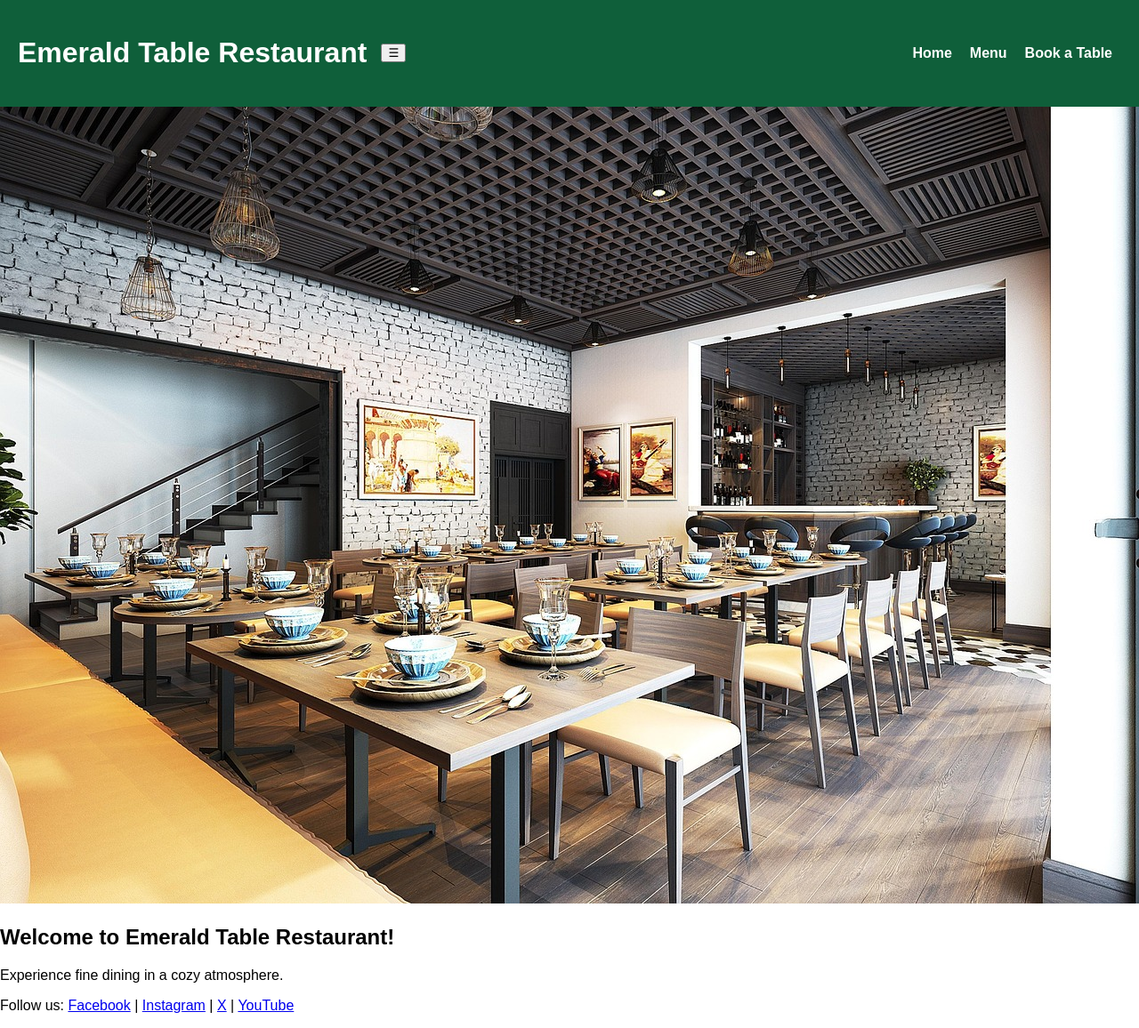
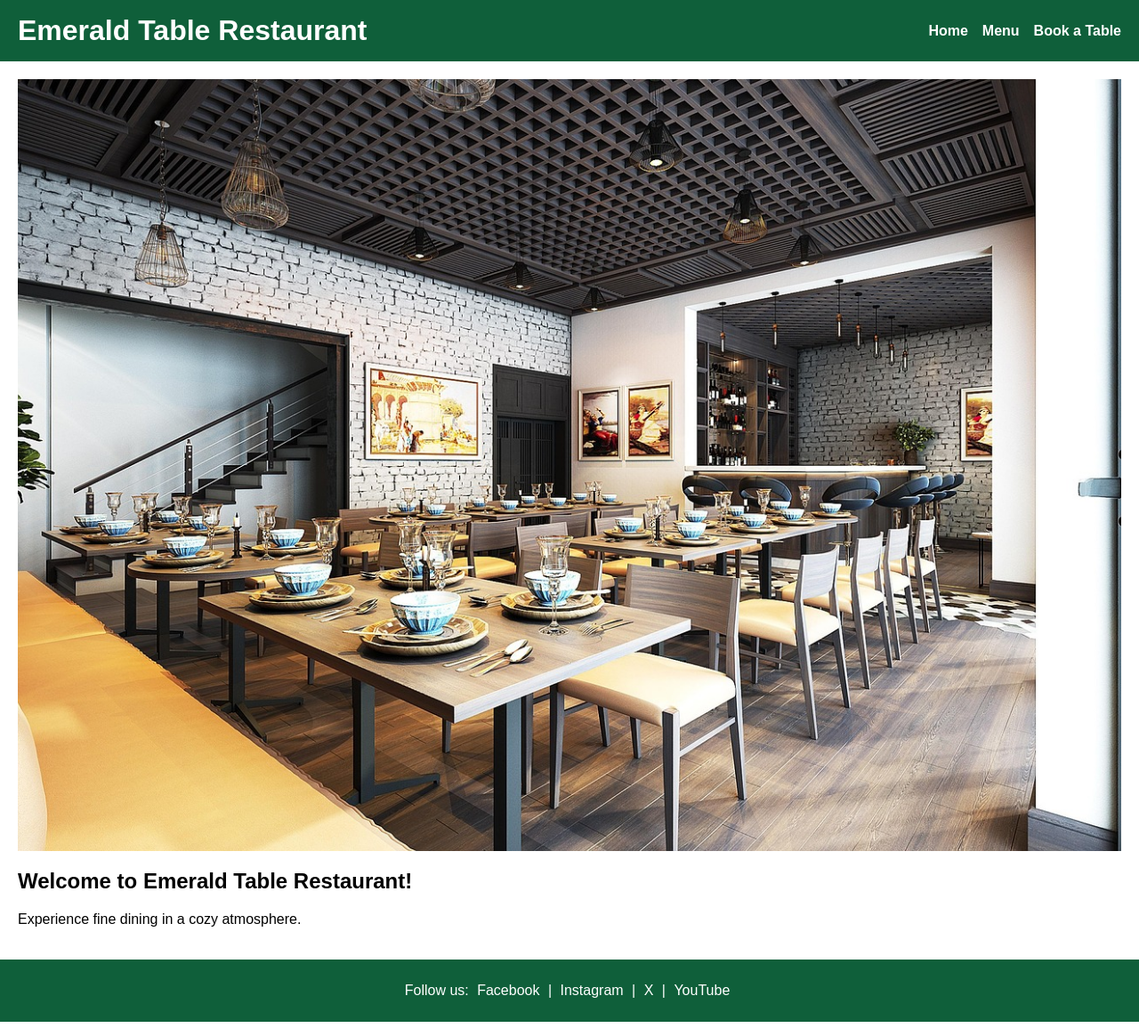
Before and after one commit to darrio-dk/emerald_table_restaurant, a Django app: page / in a window 1280 px wide. Shown: the whole page at 89% size. Run offline with Django 5.2, Linux system fonts and the light colour scheme.

Commit message:
add/replace script, nav-links, header in base.html, style css with bug fix sticky footer

```diff
--- a/restaurant/templates/restaurant/base.html
+++ b/restaurant/templates/restaurant/base.html
@@ -8,14 +8,14 @@
 </head>
 
 <body>
-    <header>
+    <header class="site-header">
   <div class="header-inner">
+    <h1 class="site-title">Emerald Table Restaurant</h1>
 
-        <h1>Emerald Table Restaurant</h1>
-
-        <button class="nav-toggle" aria-label="Open menu" aria-expanded="false">
+    <button class="nav-toggle" aria-label="Open menu" aria-expanded="false" type="button">
       ☰
     </button>
+
     <nav class="nav-links">
       <a href="{% url 'home' %}">Home</a>
       <a href="{% url 'menu' %}">Menu</a>
@@ -23,18 +23,28 @@
     </nav>
   </div>
 </header>
-    <main>
+
+    <main class="site-main">
         {% block content %}{% endblock %}
     </main>
-    <footer>
+    <footer class="site-footer">
         <p>Follow us:
-            <a href="https://facebook.com" target="_blank">Facebook</a> |
-            <a href="https://instagram.com" target="_blank">Instagram</a> |
-            <a href="https://x.com" target="_blank">X</a> |
-            <a href="https://youtube.com" target="_blank">YouTube</a>
+            <a href="https://facebook.com" target="_blank" rel="noopener">Facebook</a> |
+            <a href="https://instagram.com" target="_blank" rel="noopener">Instagram</a> |
+            <a href="https://x.com" target="_blank" rel="noopener">X</a> |
+            <a href="https://youtube.com" target="_blank" rel="noopener">YouTube</a>
         </p>
     </footer>
+<script>
+  const btn = document.querySelector(".nav-toggle");
+  const nav = document.querySelector(".nav-links");
 
+  btn.addEventListener("click", () => {
+    nav.classList.toggle("open");
+    const isOpen = nav.classList.contains("open");
+    btn.setAttribute("aria-expanded", String(isOpen));
+  });
+</script>
 </body>
 
 </html>
--- a/static/css/style.css
+++ b/static/css/style.css
@@ -1,61 +1,122 @@
+/* Make footer stay at bottom even if page has little content */
+html, body {
+    height: 100%;
+}
+
 body {
     font-family: Arial, sans-serif;
     margin: 0;
     padding: 0;
+
+    /* Sticky footer layout */
+    min-height: 100vh;
+    display: flex;
+    flex-direction: column;
 }
 
-header {
-    background: #0f5f3a; /* colour change */
+/* HEADER */
+.site-header {
+    background: #0f5f3a; /* green */
     color: white;
-    padding: 20px;
-
+    padding: 16px 20px;
 }
 
 .header-inner {
     display: flex;
     align-items: center;
-    justify-content: space-between;
     gap: 16px;
 }
 
-nav {
-    margin-left: auto;
+.site-title {
+    margin: 0;
+    font-size: 32px;
 }
 
-nav a {
+/* NAV (desktop) */
+.nav-links {
+    margin-left: auto;         /* pushes nav to the right */
+    display: flex;
+    align-items: center;
+    gap: 16px;
+}
+
+.nav-links a {
     color: white;
-    margin: 0 10px;
     text-decoration: none;
     font-weight: 600;
 }
-nav a:hover {
+
+.nav-links a:hover {
     text-decoration: underline;
 }
 
+/* Hamburger button (hidden on desktop) */
+.nav-toggle {
+    display: none;
+    margin-left: auto;
+    background: transparent;
+    border: 2px solid white;
+    color: white;
+    padding: 6px 10px;
+    font-size: 18px;
+    border-radius: 6px;
+    cursor: pointer;
+}
 
-.nav-links {
-    margin-left: auto; /* pushes nav to the right */
-    display: flex;
-    align-items: center;
+/* MAIN */
+.site-main {
+    padding: 20px;
+    flex: 1; /* key: pushes footer down */
+}
 
+/* HERO IMAGE */
 .hero img {
     width: 100%;
     height: auto;
+    display: block;
 }
 
-main {
-    padding: 20px;
-}
-
-footer {
-    background: #0f5f3a; /* green */
+/* FOOTER */
+.site-footer {
+    background: #0f5f3a;
     color: white;
     text-align: center;
     padding: 10px;
 }
 
-footer a {
+.site-footer a {
     color: white;
     margin: 0 5px;
     text-decoration: none;
 }
+
+.site-footer a:hover {
+    text-decoration: underline;
+}
+
+/* MOBILE/TABLET */
+@media (max-width: 900px) {
+    .header-inner {
+        flex-wrap: wrap;
+    }
+
+    /* Show hamburger on small screens */
+    .nav-toggle {
+        display: block;
+    }
+
+    /* Hide nav by default on small screens */
+    .nav-links {
+        display: none;
+        width: 100%;
+        flex-direction: column;
+        align-items: flex-end;
+        gap: 10px;
+        margin-top: 10px;
+    }
+
+    /* Show nav when open */
+    .nav-links.open {
+        display: flex;
+    }
+}
```
Lines whose indentation alone changed are shown as unchanged.
